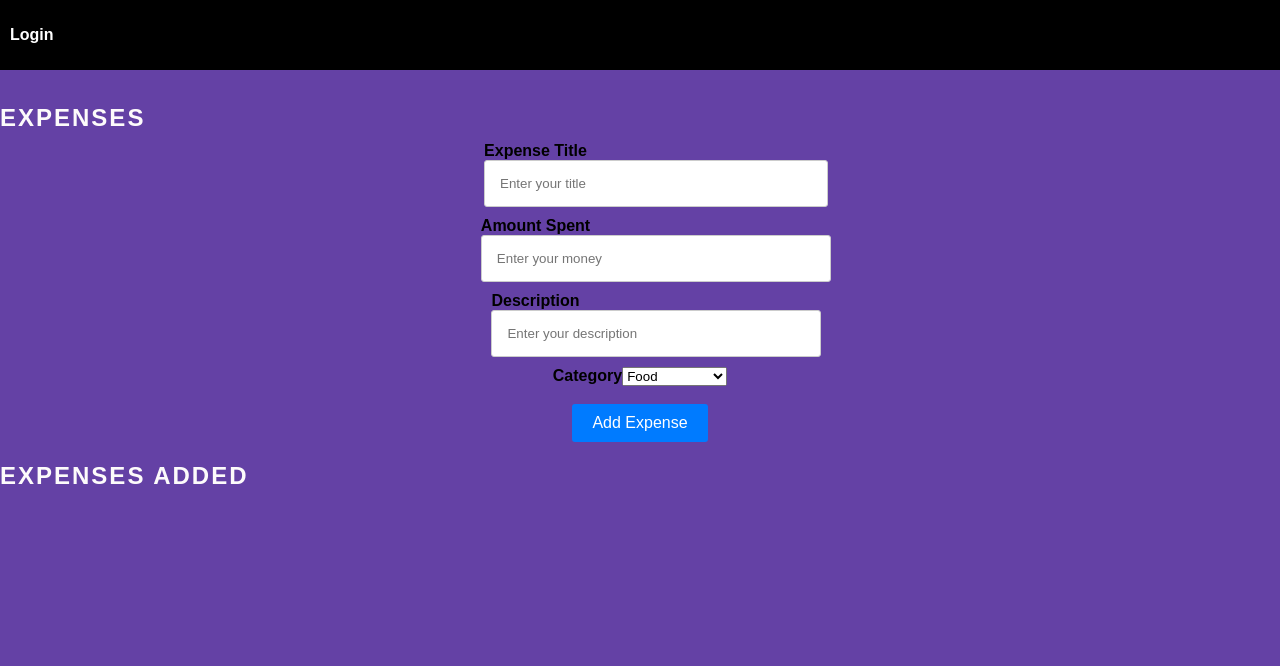
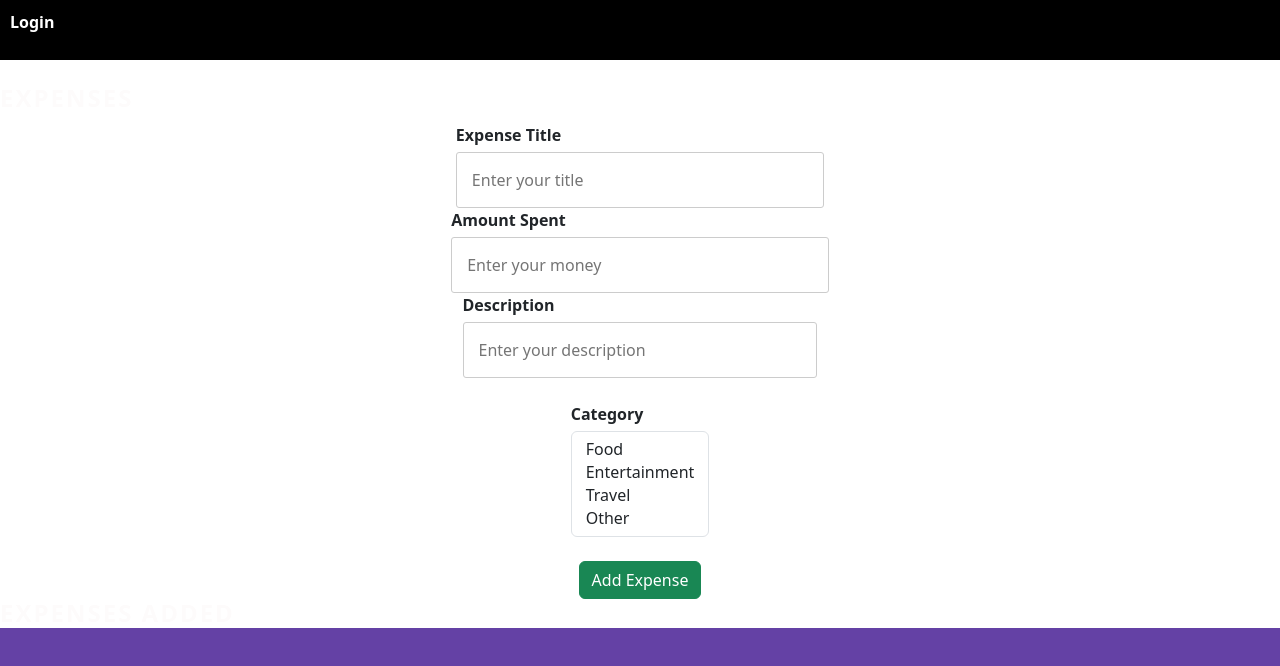
Before and after one commit to bubun123-git/expensetracker_frontend, a React (Create React App) app: page /startingpage in a window 1280 px wide. Shown: the top 666 px of the page. Built offline with nearby package versions, Linux system fonts and the light colour scheme.

Commit message:
added bootstrap

```diff
--- a/package.json
+++ b/package.json
@@ -6,6 +6,7 @@
     "@testing-library/jest-dom": "^5.17.0",
     "@testing-library/react": "^13.4.0",
     "@testing-library/user-event": "^13.5.0",
+    "bootstrap": "^5.3.2",
     "react": "^18.2.0",
     "react-dom": "^18.2.0",
     "react-router-dom": "^5.3.4",
--- a/src/Component/StartingPage/StartingPage.js
+++ b/src/Component/StartingPage/StartingPage.js
@@ -1,5 +1,6 @@
 import React, { useState } from "react";
 import styles from "../StartingPage/StartingPage.css";
+
 
 function StartingPAge() {
     const [enteredExpense, setEnteredExpense] = useState("");
@@ -70,12 +71,12 @@ function StartingPAge() {
                         placeholder="Enter your description"
                         className={styles.input}
                     />
-                </div>
+                </div><br/>
                 <div className={styles.formGroup}>
                     <label htmlFor="category" className={styles.label}>
                         Category
                     </label>
-                    <select id="category" name="category" className={styles.select} value={selectedCategory}
+                    <select id="category" name="category" class="form-select" multiple aria-label="Multiple select example" value={selectedCategory}
                         onChange={(e) => setSelectedCategory(e.target.value)}>
                         <option value="food">Food</option>
                         <option value="entertainment">Entertainment</option>
@@ -83,7 +84,7 @@ function StartingPAge() {
                         <option value="other">Other</option>
                     </select>
                 </div><br />
-                <button type="submit" className={styles.actionButton}>
+                <button type="submit" class="btn btn-success" value="Submit">
                     Add Expense
                 </button>
             </form>
--- a/src/index.js
+++ b/src/index.js
@@ -5,6 +5,8 @@ import App from './App';
 import reportWebVitals from './reportWebVitals';
 import AuthContextProvider from './Store/Auth-Context';
 import { BrowserRouter } from 'react-router-dom/cjs/react-router-dom.min';
+import 'bootstrap/dist/css/bootstrap.min.css';
+
 
 
 const root = ReactDOM.createRoot(document.getElementById('root'));
```
Also changed, not shown: 1 other file (tests, documents, lock files or other folders).
